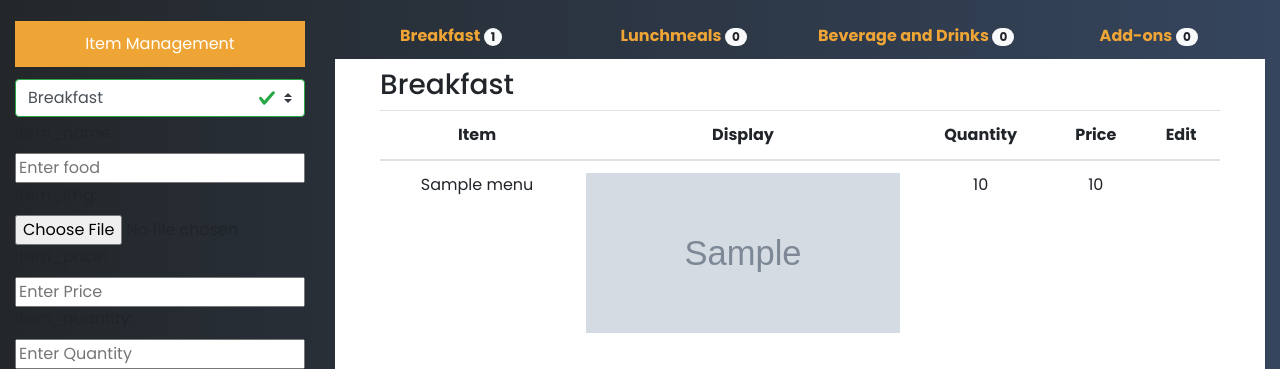
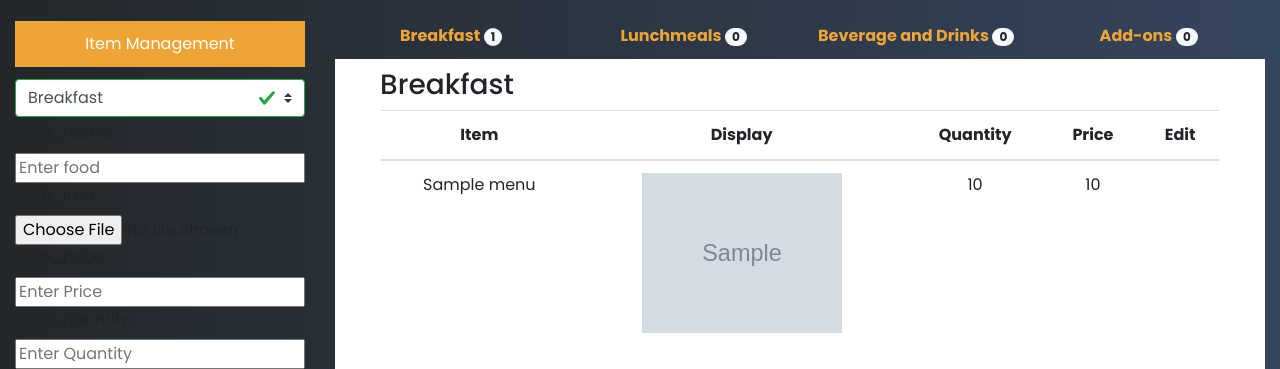
Before and after one commit to justine-135/Tupc-Ecafeteria-Django-ver, a Django app: page / in a window 1280 px wide. Shown: the part 80-449 px from the top of the page. Run offline with Django 3.2, Linux system fonts and the light colour scheme; tables that the repository leaves empty hold one stand-in row (values such as "Sample post"); grey boxes marked "Sample" are stand-in pictures; some libraries are stand-ins or nearby versions.

Commit message:
created a class for image

```diff
--- a/canteensystem/templates/index.html
+++ b/canteensystem/templates/index.html
@@ -320,7 +320,7 @@
                         <tr>
                           <td>{{ food.item_name}}</td>
                           <td>
-                            <img src="static/temp_img/{{ food.item_img }}" />
+                            <img class="food-item-image" src="static/temp_img/{{ food.item_img }}" />
                           </td>
                           <td>{{ food.item_quantity }}</td>
                           <td>{{ food.item_price }}</td>
```
